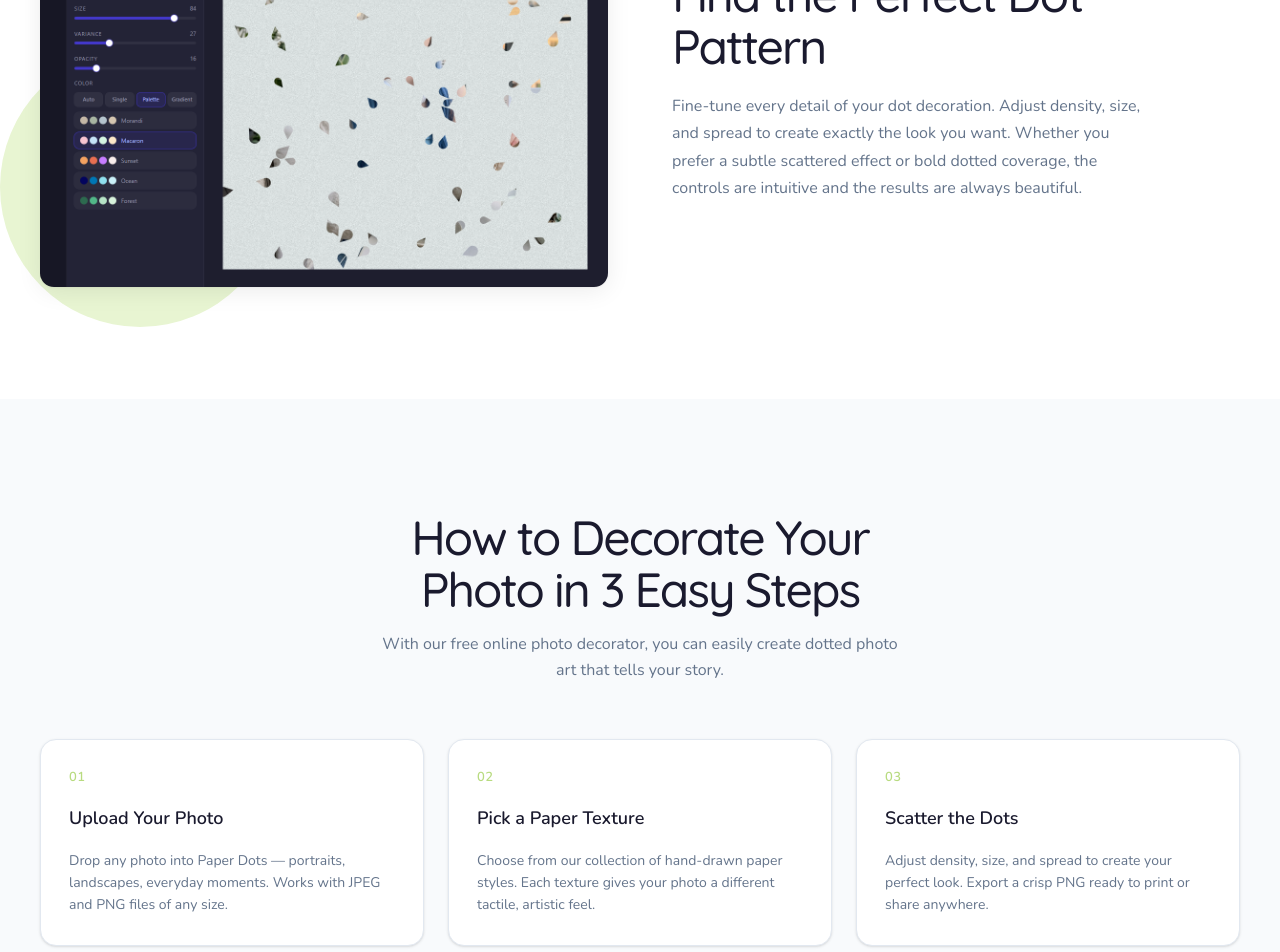
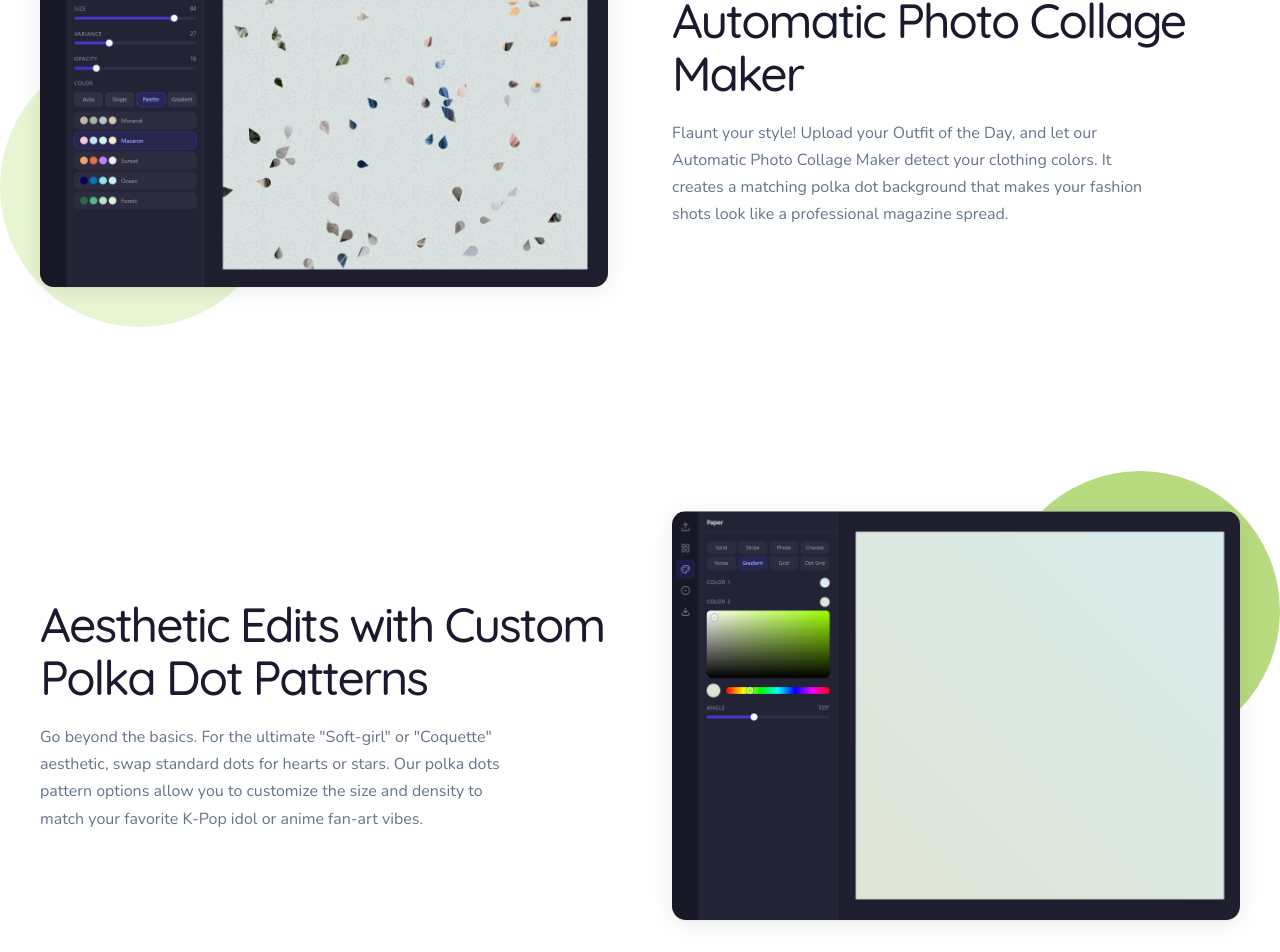
Before and after one commit to qwe2820435o2/paper-dots, a Next.js app in the folder paper-dots-frontend/: page / in a window 1280 px wide. Shown: the part 1720-2672 px from the top of the page. Built offline with nearby package versions, Linux system fonts and the light colour scheme; no server answers; a web font is replaced by a local one.

Commit message:
feat(project): 修改featurecase文案

```diff
--- a/paper-dots-frontend/src/app/(public)/page.tsx
+++ b/paper-dots-frontend/src/app/(public)/page.tsx
@@ -38,18 +38,33 @@ export default function HomePage() {
       />
       <HeroSection />
       <FeatureShowcase
-        heading="Experience the Magic of Paper Textures"
-        description="Choose from a collection of hand-drawn paper styles that give your photos a tactile, artistic feel. Each texture is carefully crafted to complement different photo styles — from warm kraft paper to elegant parchment. Just pick your favorite and see your photo transform instantly."
+        heading="Create Viral Content with our Dot Image Generator"
+        description={'Transform your everyday "photo dumps" into curated art. Whether it\'s a weekend recap or a café visit, our tool uses a dot image generator to instantly add that sought-after "Ins-style" atmosphere to your Instagram grid.'}
         imageSrc="/feature-paper.png"
-        imageAlt="Paper texture selection"
+        imageAlt="Create viral content with dot image generator"
         reverse
         blobColor="#B8DB80"
       />
       <FeatureShowcase
-        heading="Find the Perfect Dot Pattern"
-        description="Fine-tune every detail of your dot decoration. Adjust density, size, and spread to create exactly the look you want. Whether you prefer a subtle scattered effect or bold dotted coverage, the controls are intuitive and the results are always beautiful."
+        heading="Personalized OOTD with an Automatic Photo Collage Maker"
+        description="Flaunt your style! Upload your Outfit of the Day, and let our Automatic Photo Collage Maker detect your clothing colors. It creates a matching polka dot background that makes your fashion shots look like a professional magazine spread."
         imageSrc="/feature-dots.png"
-        imageAlt="Dot pattern customization"
+        imageAlt="Personalized OOTD with automatic photo collage maker"
+        blobColor="#E8F5D2"
+      />
+      <FeatureShowcase
+        heading="Aesthetic Edits with Custom Polka Dot Patterns"
+        description={'Go beyond the basics. For the ultimate "Soft-girl" or "Coquette" aesthetic, swap standard dots for hearts or stars. Our polka dots pattern options allow you to customize the size and density to match your favorite K-Pop idol or anime fan-art vibes.'}
+        imageSrc="/feature-paper.png"
+        imageAlt="Aesthetic edits with custom polka dot patterns"
+        reverse
+        blobColor="#B8DB80"
+      />
+      <FeatureShowcase
+        heading="High-Vibe Moodboards featuring Polka Dots Pattern"
+        description="Design your dream life. Use a polka dots pattern to tie together travel photos, interior design inspo, or vision boards. Add custom text to capture the mood and save a high-res version perfect for your Pinterest boards."
+        imageSrc="/feature-dots.png"
+        imageAlt="High-vibe moodboards featuring polka dots pattern"
         blobColor="#E8F5D2"
       />
 <FeaturesSection />
--- a/paper-dots-frontend/src/components/landing/FeaturesSection.tsx
+++ b/paper-dots-frontend/src/components/landing/FeaturesSection.tsx
@@ -5,21 +5,21 @@ import { motion } from "framer-motion";
 const steps = [
   {
     number: "01",
-    title: "Upload Your Photo",
+    title: "Upload & Auto-Analyze",
     description:
-      "Drop any photo into Paper Dots — portraits, landscapes, everyday moments. Works with JPEG and PNG files of any size.",
+      "Drop your favorite photos! Our smart engine analyzes your photo's color palette to automatically generate a matching polka dot pattern and layout that perfectly fits the vibe.",
   },
   {
     number: "02",
-    title: "Pick a Paper Texture",
+    title: "Customize Your Style",
     description:
-      "Choose from our collection of hand-drawn paper styles. Each texture gives your photo a different tactile, artistic feel.",
+      "Make it yours! Tweak the dot pattern, swap the background, or play with the layout until it's \"grid-ready.\"",
   },
   {
     number: "03",
-    title: "Scatter the Dots",
+    title: "Download & Glow Up",
     description:
-      "Adjust density, size, and spread to create your perfect look. Export a crisp PNG ready to print or share anywhere.",
+      "Save your high-res creation instantly. No watermarks, no hassle—just pure aesthetic.",
   },
 ];
 
@@ -59,14 +59,8 @@ export default function FeaturesSection() {
               lineHeight: "1.1",
             }}
           >
-            How to Decorate Your
-            <br />
-            Photo in 3 Easy Steps
+            How to Generate an Aesthetic Dot Image?
           </h2>
-          <p className="text-[16px] text-[#64748b] max-w-[520px] mx-auto leading-[1.6]">
-            With our free online photo decorator, you can easily create dotted
-            photo art that tells your story.
-          </p>
         </motion.div>
 
         {/* Cards */}
@@ -81,19 +75,22 @@ export default function FeaturesSection() {
             <motion.div
               key={step.number}
               variants={item}
-              className="rounded-2xl p-7 flex flex-col gap-5 bg-white border border-slate-200 shadow-sm"
+              className="rounded-2xl overflow-hidden flex flex-col bg-white border border-slate-200 shadow-sm"
             >
-              <span className="text-[13px] font-semibold text-[#B8DB80] tracking-wide">
-                {step.number}
-              </span>
+              {/* Image placeholder */}
+              <div className="w-full aspect-[4/3] bg-slate-100 flex items-center justify-center">
+                <span className="text-[13px] text-slate-400">Image coming soon</span>
+              </div>
 
-              <h3 className="text-[18px] font-semibold text-[#1a1a2e] leading-[1.2]">
-                {step.title}
-              </h3>
-
-              <p className="text-[14px] leading-[1.6] text-[#64748b]">
-                {step.description}
-              </p>
+              {/* Text */}
+              <div className="p-7 flex flex-col gap-3">
+                <h3 className="text-[18px] font-semibold text-[#1a1a2e] leading-[1.2]">
+                  Step {step.number.replace(/^0/, "")}: {step.title}
+                </h3>
+                <p className="text-[14px] leading-[1.6] text-[#64748b]">
+                  {step.description}
+                </p>
+              </div>
             </motion.div>
           ))}
         </motion.div>
```
